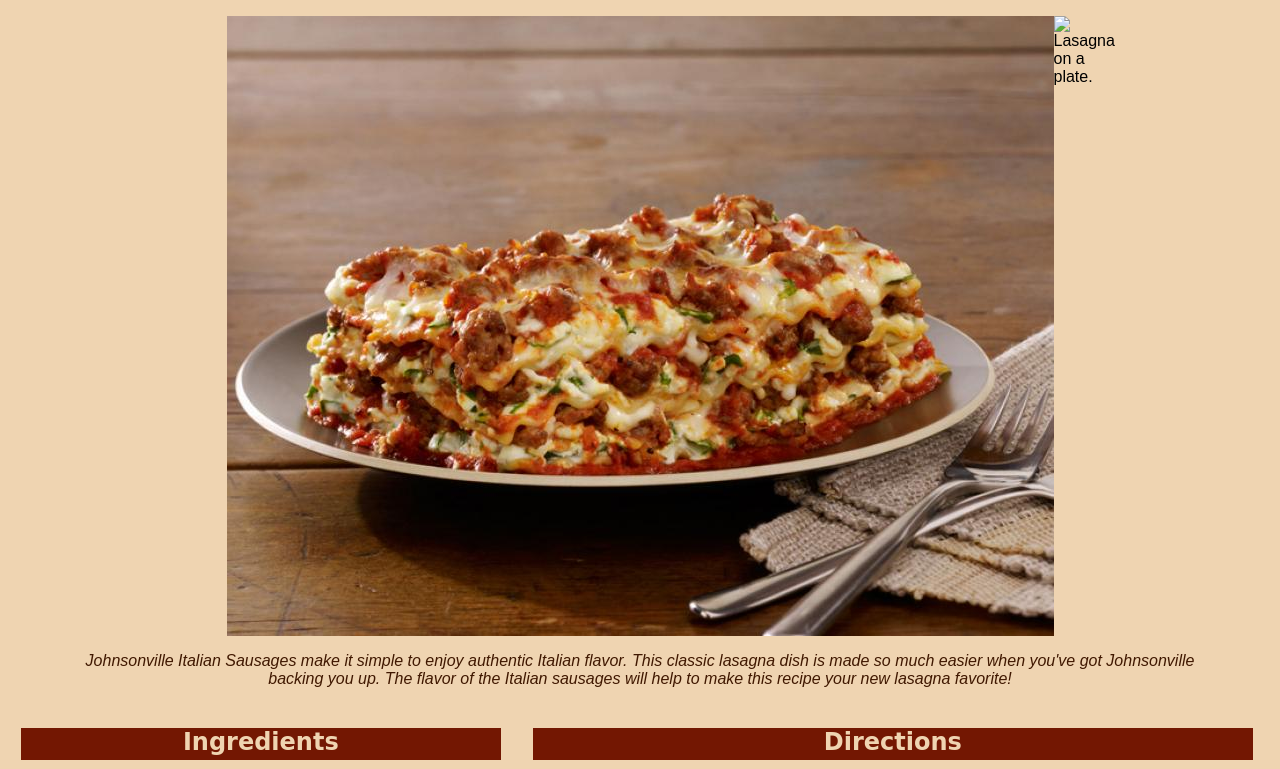
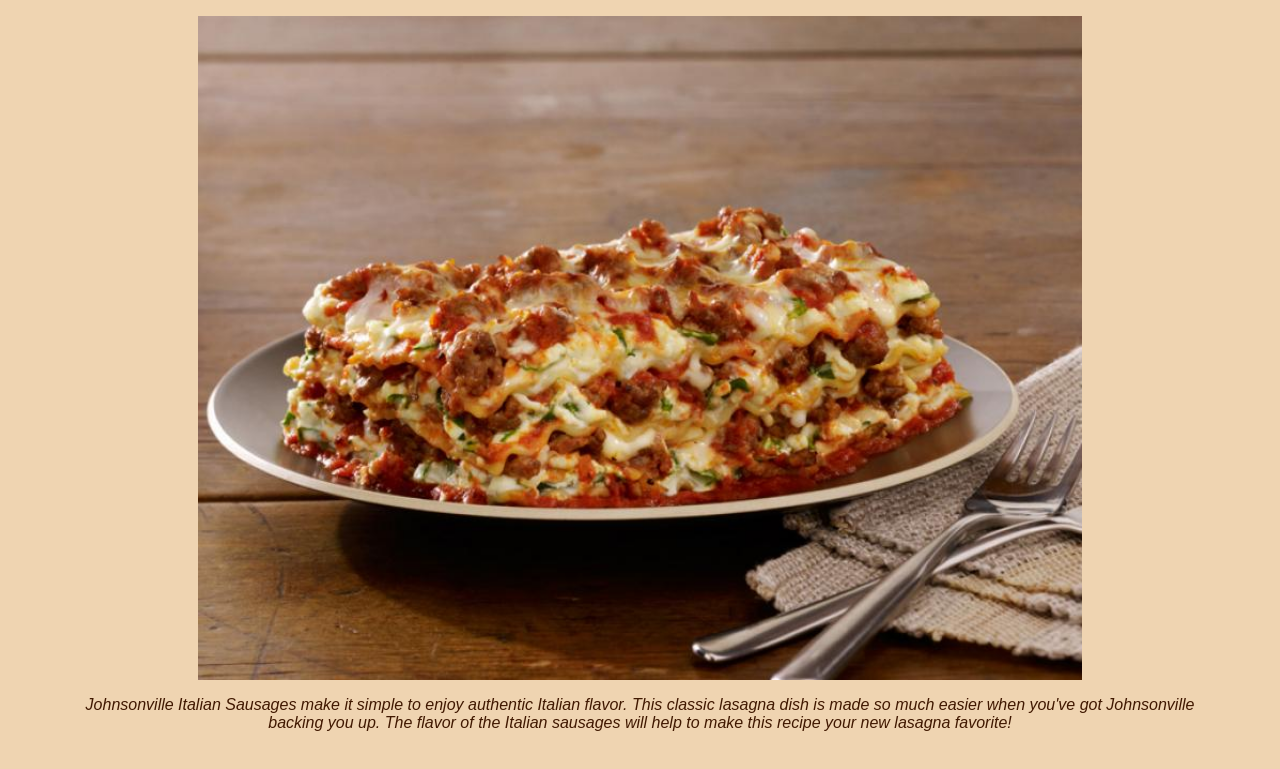
Before and after one commit to hwarner005/hwarner005.github.io, a plain HTML site: page grc338/lasagna/index.html in a window 1280 px wide. Shown: the part 172-941 px from the top of the page. Drawn offline with Linux system fonts and the light colour scheme.

Commit message:
Add files via upload

```diff
--- a/grc338/lasagna/lasagnastyle.css
+++ b/grc338/lasagna/lasagnastyle.css
@@ -34,18 +34,11 @@ h2 {
 /* PICTURE & DESCRIPTION */
 
 img {
-    width: 100%;
-}
-
-.introimage {
-    box-sizing: border-box;
-    background: url(johnsonvillelasagna.jpeg) no-repeat;
-    width: 827px;
-    height: 620px;
-    padding-left: 827px;
+    display: block;
+    width: 70%;
+    align-content: center;
     margin-left: auto;
     margin-right: auto;
-    width: 50%;
 }
 
 .intro p{
@@ -86,6 +79,11 @@ div.directions{
     float: left;
 }
 
+.directions li{
+    line-height: 150%;
+    font-size: 110%;
+}
+
 h3 {
     color: #EFD4B1;
     font-family: cursive;
@@ -101,7 +99,6 @@ h3 {
 
 li{
     color: #401801;
-    font-size: 110%;
 }
 
 /* FOOTER */
```
Also changed, not shown: grc338/lasagna/lasagna.jpg (added).
